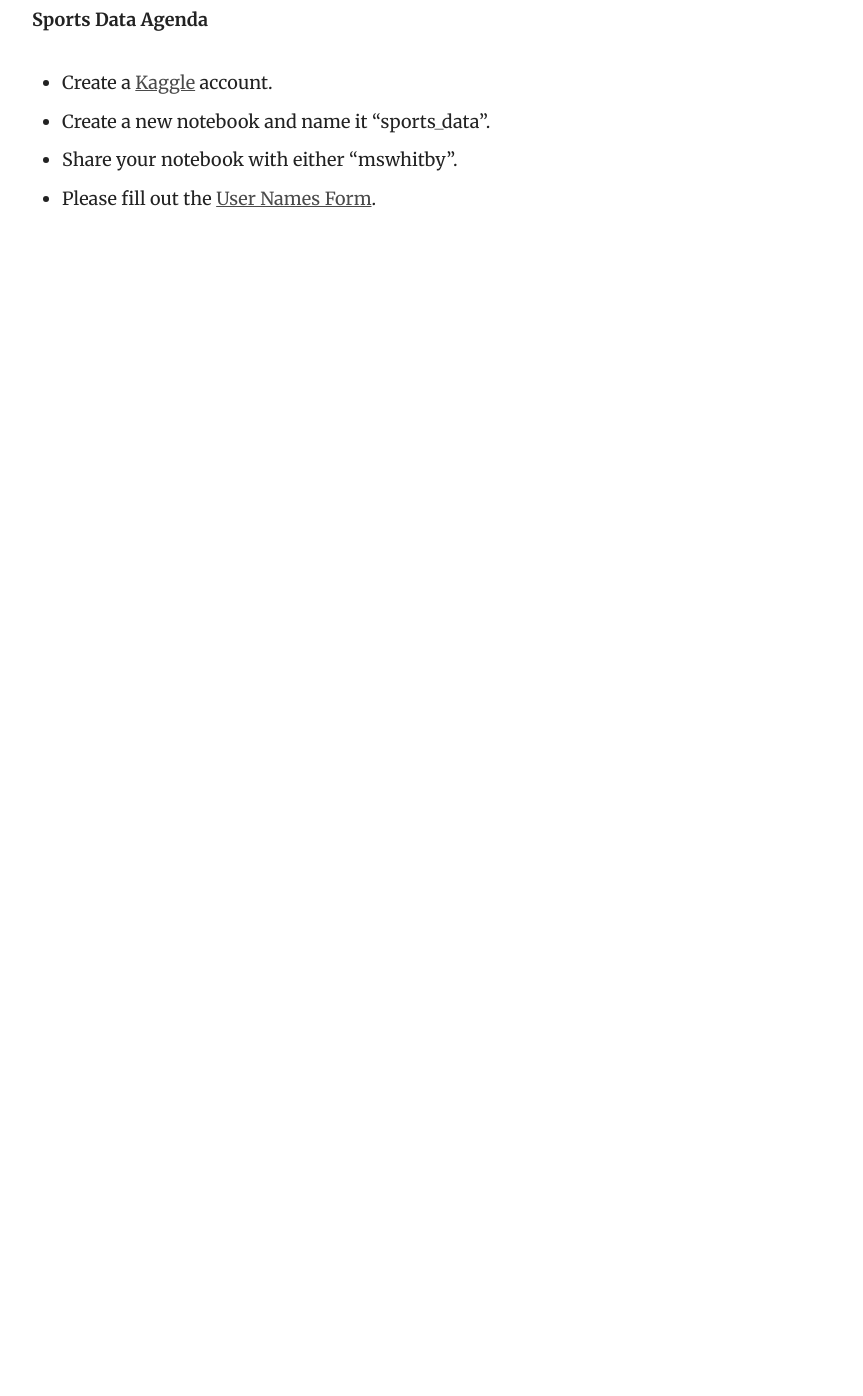
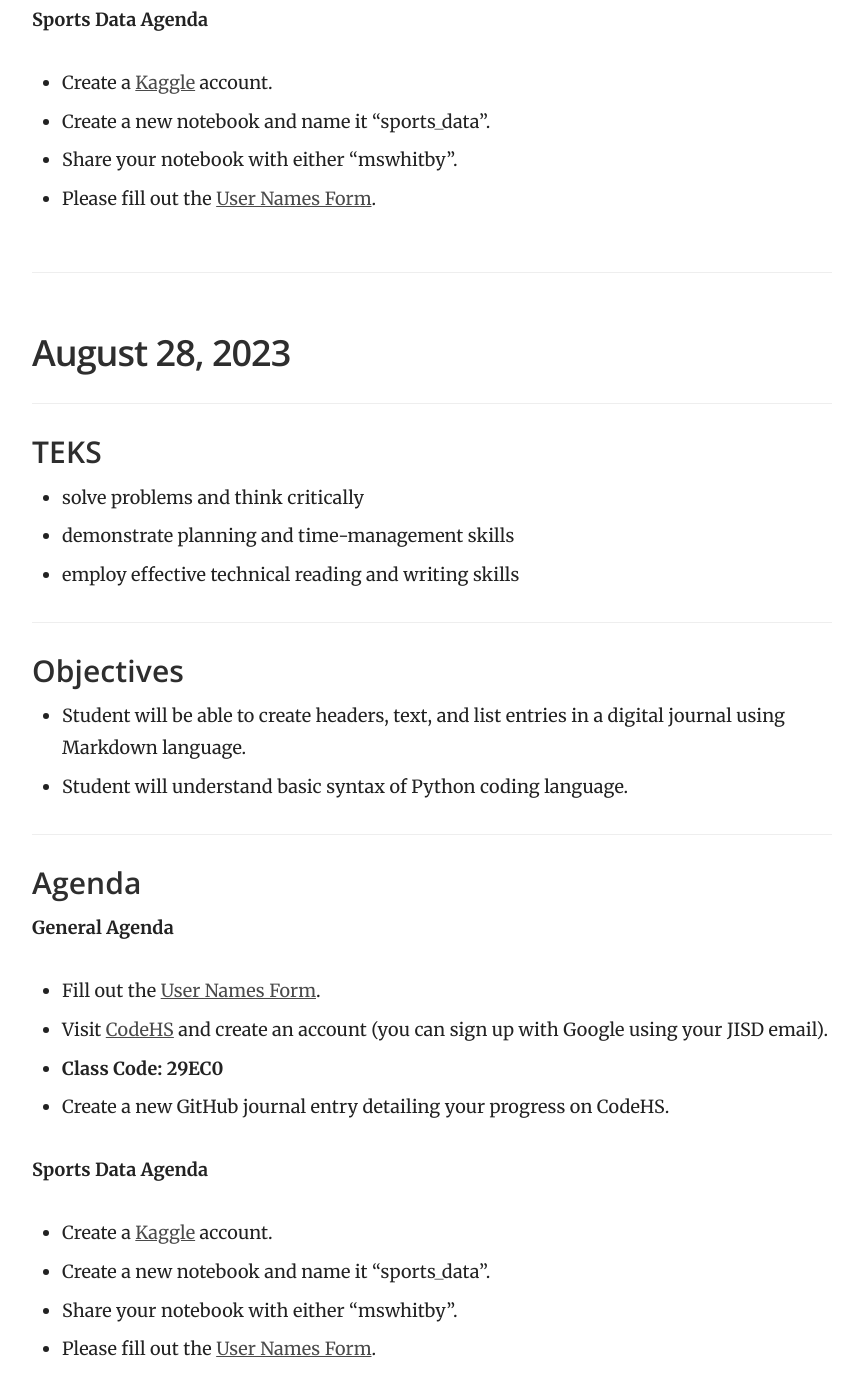
Before and after one commit to mswhitby/classroom, a Jekyll site: the page built from _docs/courses/csf.md, in a window 1280 px wide and 1400 px high, scrolled down 7282 px. Shown: the top 1396 px of the window, without its empty margins (358-1221 px from the left). Built offline with Jekyll 4.4.1, drawn with Linux system fonts in a browser that asks for light colours; before the commit the page ends 7548 px from its top, so only the background shows below that.

Commit message:
Updated csf.md

```diff
--- a/_docs/courses/csf.md
+++ b/_docs/courses/csf.md
@@ -160,3 +160,28 @@ order: 1
 - Create a new notebook and name it "sports_data".
 - Share your notebook with either "mswhitby".
 - Please fill out the [User Names Form](https://forms.gle/W9AinBmFJYDqwMq37).
+
+----
+## August 28, 2023
+
+### TEKS
+- solve problems and think critically
+- demonstrate planning and time-management skills
+- employ effective technical reading and writing skills
+
+### Objectives
+- Student will be able to create headers, text, and list entries in a digital journal using Markdown language.
+- Student will understand basic syntax of Python coding language.
+
+### Agenda
+**General Agenda**
+- Fill out the [User Names Form](https://forms.gle/W9AinBmFJYDqwMq37).
+- Visit [CodeHS](https://codehs.com/go/29EC0) and create an account (you can sign up with Google using your JISD email).
+- **Class Code: 29EC0**
+- Create a new GitHub journal entry detailing your progress on CodeHS.
+
+**Sports Data Agenda**
+- Create a [Kaggle](https://www.kaggle.com/) account.
+- Create a new notebook and name it "sports_data".
+- Share your notebook with either "mswhitby".
+- Please fill out the [User Names Form](https://forms.gle/W9AinBmFJYDqwMq37).
```
